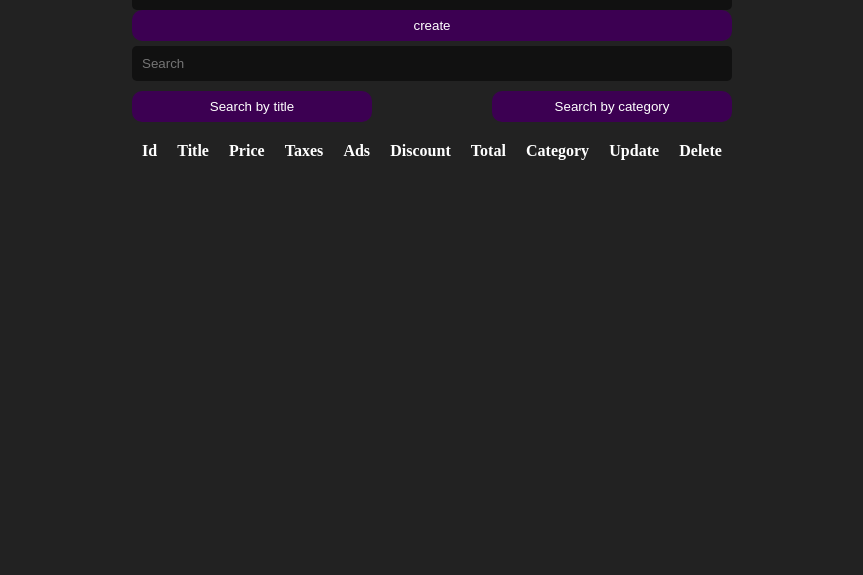
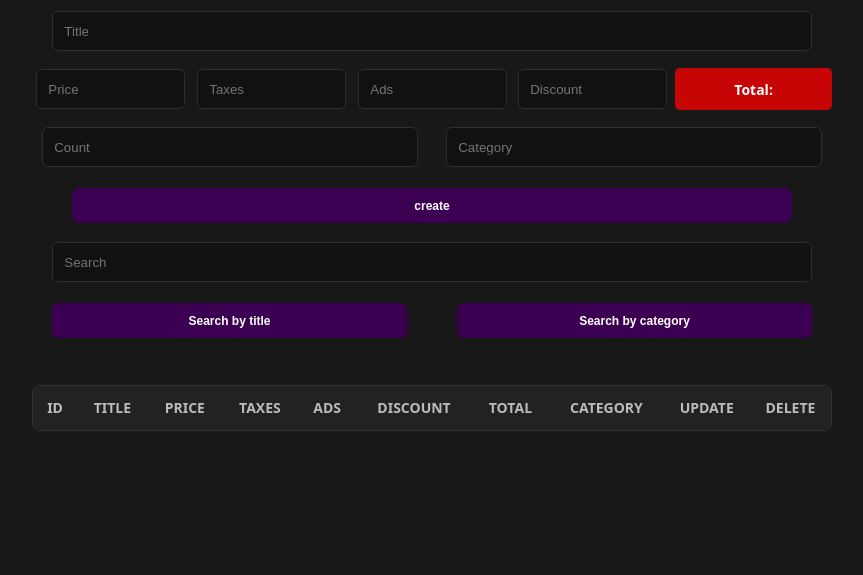
Before and after one commit to AliEldeeb-01/Cruds-Operation-Full-System, a plain HTML site: page index.html in a window 1280 px wide. Shown: the part 225-800 px from the top of the page, without its empty margins (208-1071 px from the left). Drawn offline with Linux system fonts and the light colour scheme.

Commit message:
Some changes at details

```diff
--- a/index.html
+++ b/index.html
@@ -1,11 +1,13 @@
 <!DOCTYPE html>
 <html lang="en">
+
 <head>
     <meta charset="UTF-8">
     <meta name="viewport" content="width=device-width, initial-scale=1.0">
     <link rel="stylesheet" href="style.css">
     <title>Document</title>
 </head>
+
 <body>
 
     <div>
@@ -17,10 +19,10 @@
         <input type="text" name="title" id="title" placeholder="Title">
     </div>
     <div id="tot-price">
-        <input type="number" name="price" id="price" placeholder="Price"  onkeyup="totalPrice()" required >
-        <input type="number" name="taxes" id="taxes" placeholder="Taxes"  onkeyup="totalPrice()">
-        <input type="number" name="ads" id="ads" placeholder="Ads"  onkeyup="totalPrice()">
-        <input type="number" name="discount" id="discount" placeholder="Discount"  onkeyup="totalPrice()">
+        <input type="number" name="price" id="price" placeholder="Price" onkeyup="totalPrice()" required>
+        <input type="number" name="taxes" id="taxes" placeholder="Taxes" onkeyup="totalPrice()">
+        <input type="number" name="ads" id="ads" placeholder="Ads" onkeyup="totalPrice()">
+        <input type="number" name="discount" id="discount" placeholder="Discount" onkeyup="totalPrice()">
         <span id="total">3215</span>
 
     </div>
@@ -39,8 +41,8 @@
     <div>
         <input type="text" onkeyup="actionSearch(this.value)" name="search" id="search" placeholder="Search">
         <div class="btns">
-            <button onclick="searchMood(this.id)"   id="titles">Search by title</button>
-            <button onclick="searchMood(this.id)"  id="categorys">Search by category</button>
+            <button onclick="searchMood(this.id)" id="titles">Search by title</button>
+            <button onclick="searchMood(this.id)" id="categorys">Search by category</button>
         </div>
 
     </div>
@@ -51,7 +53,7 @@
 
 
 
-<div id="table">
+    <div id="table" class="table-responsive">
         <table>
             <thead>
                 <tr>
@@ -63,8 +65,8 @@
                     <th>discount</th>
                     <th>total</th>
                     <th>category</th>
-            <th>update</th>
-            <th>delete</th>
+                    <th class="btnsd">update</th>
+                    <th class="btnsd">delete</th>
                 </tr>
             </thead>
 
@@ -85,4 +87,5 @@
 
     <script src="main.js"></script>
 </body>
+
 </html>
--- a/main.js
+++ b/main.js
@@ -83,7 +83,7 @@ create.onclick = () => {
         mood = 0
         if (mood == 0) {
             deleteBll()
-            title.placeholder ='YOU MUSR WRITE  BEFORE CREATING .'
+            title.placeholder ='YOU MUST WRITE  BEFORE CREATING .'
             title.focus()
 
         }
--- a/style.css
+++ b/style.css
@@ -15,22 +15,38 @@ body {
     color: white;
     /* gap: 10px; */
     width: 100%;
+    box-shadow: #3C0052;
+}
+
+#table {
+    width: 93%;
+    white-space: inherit;
+    /* overflow: scroll; */
+    border-collapse: collapse;
+    display: flex;
+    flex-wrap: wrap;
+}
+
+#title{
+    scale: 0.9;
 }
 
 #title:focus {
-    scale: 1.1;
+    scale: 0.95;
     transition-duration: 300ms;
 
 }
 
 input {
-    width: 100%;
+    width: 95%;
     background-color: #111111;
     color: white;
     border-radius: 5px;
     padding: 10px;
     margin-top: 5px;
     border: 0;
+    scale: 0.95 !important;
+
 
 
 }
@@ -38,10 +54,12 @@ input {
 
 
 input:focus {
-    transform: scale(1.1);
+    /* transform: scale(0.95); */
+    scale: 1 !important;
     border: 1px solid #222222;
 
 }
+
 
 p {
     text-align: center;
@@ -78,18 +96,24 @@ button {
     width: 100%;
 }
 
+button{
+    scale: 0.9;
+}
+
 button:hover {
 
     /* letter-spacing: 1px; */
     background-color: #690090;
-    transform: scale(1.1);
-    width: 50px;
+    /* transform: scale(1.1); */
+    scale: 0.95;
+    /* width: 50px; */
+    transition: all 300ms ;
 }
 
-/*
+
 .inp-title{
-    width: 100%;
-} */
+    width: 95%;
+}
 
 .btns {
     display: flex;
@@ -102,40 +126,40 @@ button:hover {
     width: 40%;
 }
 
-#tot-price {
+/* #tot-price {
     display: flex;
     flex-direction: row;
-    gap: 5px;
-}
+    gap: 2px;
+    justify-content: space-between;
+} */
 
-#tot-price span {
-    margin-top: 5px;
+#tot-price #total {
+    /* margin-top: 5px; */
     background-color: rgb(200, 5, 5);
-    padding: 8px 0;
+    padding: 2px 0 !important;
     border-radius: 5px;
+    min-width: 50px;
+    /* width: 50px; */
+
 }
 
 #tot-price span::before {
     content: 'Total:';
+
     /* background-color: rgb(200, 5, 5); */
-    padding: 8px 0;
+    padding: 2px 2px;
     border-radius: 5px;
 }
 
-/* table  {
-    width: 100%;
-} */
 
-table {
-    width: 100%;
-    border-collapse: collapse;
-}
+
+
 
 th {
     text-transform: capitalize;
 }
 
-th,
+th:not(.btnsd),
 td {
     padding: 10px;
     text-align: center;
@@ -145,3 +169,162 @@ td {
 .who #deleteall {
     width: 100%;
 }
+
+
+* {
+    margin: 0;
+    padding: 0;
+    box-sizing: border-box;
+}
+
+body {
+    font-family: system-ui, -apple-system, sans-serif;
+    background-color: #181818;
+    color: #ffffff;
+    display: flex;
+    flex-direction: column;
+    align-items: center;
+    padding: 20px 10px;
+    min-height: 100vh;
+}
+
+body > div {
+    width: 100%;
+    max-width: 800px;
+    margin-bottom: 10px;
+}
+
+h1 {
+    text-align: center;
+    color: #e0e0e0;
+    font-size: 2rem;
+    text-transform: uppercase;
+}
+
+p {
+    text-align: center;
+    color: #888;
+    margin-top: 5px;
+    margin-bottom: 15px;
+}
+
+input {
+    width: 100%;
+    background-color: #111111;
+    color: white;
+    border-radius: 6px;
+    padding: 12px;
+    margin-top: 6px;
+    border: 1px solid #333;
+    outline: none;
+    transition: border-color 0.3s, box-shadow 0.3s;
+    font-size: 14px;
+}
+
+input:focus {
+    border-color: #690090;
+    box-shadow: 0 0 8px rgba(105, 0, 144, 0.4);
+}
+
+#tot-price {
+    display: grid;
+    grid-template-columns: repeat(auto-fit, minmax(100px, 1fr));
+    gap: 4px;
+    /* width: 45% !important; */
+}
+
+
+#tot-price span {
+    margin-top: 6px;
+    background-color: #900c3f;
+    padding: 5px;
+    border-radius: 6px;
+    text-align: center;
+    font-weight: bold;
+    display: flex;
+    align-items: center;
+    justify-content: space-around;
+    font-size: 14px;
+
+}
+
+#tot-price span::before {
+    content: 'Total: ';
+    /* margin-right: 4px; */
+}
+
+.co-cat {
+    display: grid;
+    grid-template-columns: 1fr 1fr;
+    gap: 8px;
+}
+
+button {
+    cursor: pointer;
+    background-color: #3C0052;
+    transition: background-color 0.3s, transform 0.2s;
+    color: white;
+    border: 0;
+    padding: 12px;
+    border-radius: 8px;
+    font-weight: bold;
+    width: 100%;
+    margin-top: 8px;
+}
+
+button:hover {
+    background-color: #690090;
+    /* transform: translateY(-2px); */
+}
+
+.btns {
+    display: flex;
+    gap: 10px;
+}
+
+.btns button {
+    width: 50%;
+}
+
+.table-responsive {
+    width: 100%;
+    max-width: 800px;
+    overflow-x: auto;
+    margin-top: 15px;
+    border-radius: 8px;
+    border: 1px solid #333;
+    background-color: #111;
+}
+
+table {
+    width: 100%;
+    border-collapse: collapse;
+    min-width: 650px;
+    text-align: center;
+}
+
+th, td {
+    padding: 12px 8px;
+    border-bottom: 1px solid #222;
+    font-size: 14px;
+}
+
+th {
+    background-color: #222;
+    color: #bbb;
+    text-transform: uppercase;
+}
+
+tbody tr:hover {
+    background-color: #1a1a1a;
+}
+
+@media (max-width: 600px) {
+    .co-cat {
+        grid-template-columns: 1fr;
+    }
+
+    #tot-price {
+        grid-template-columns: repeat(2, 1fr);
+    }
+}
```
Lines whose indentation alone changed are shown as unchanged.
